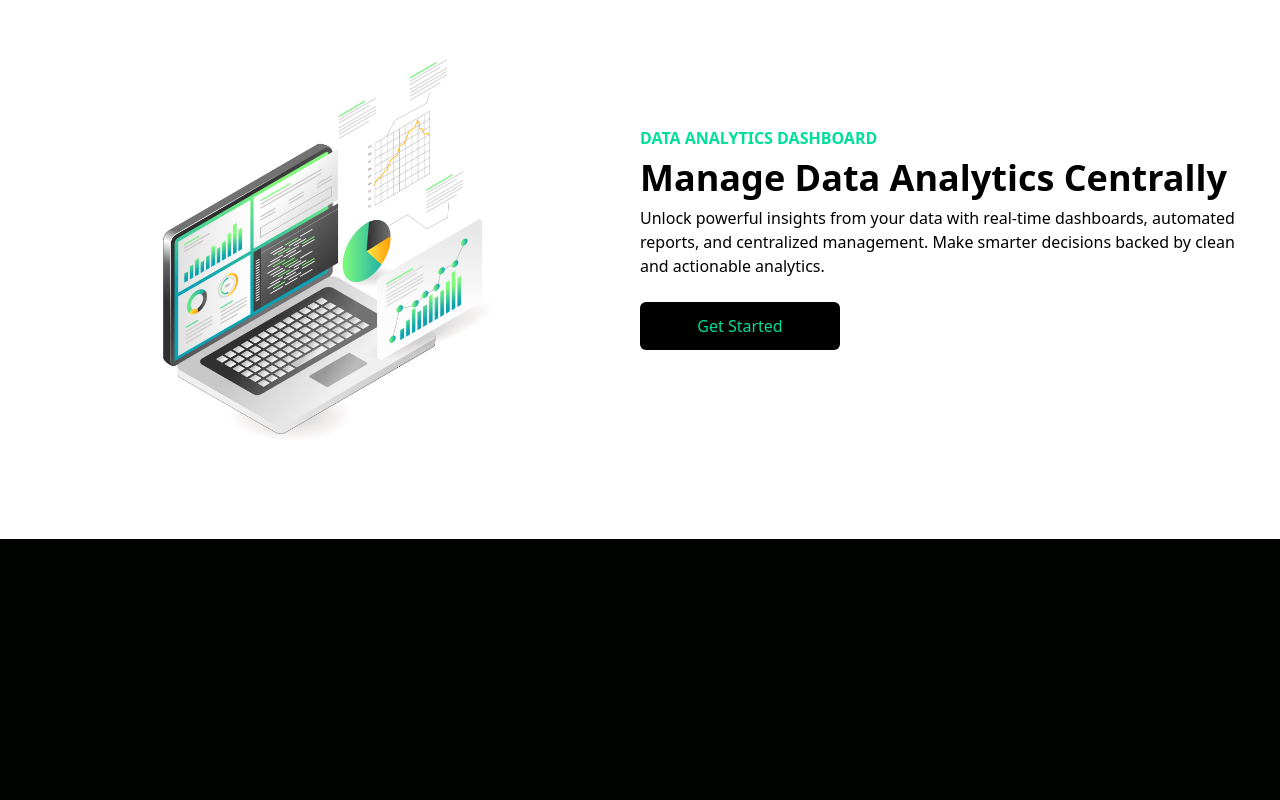
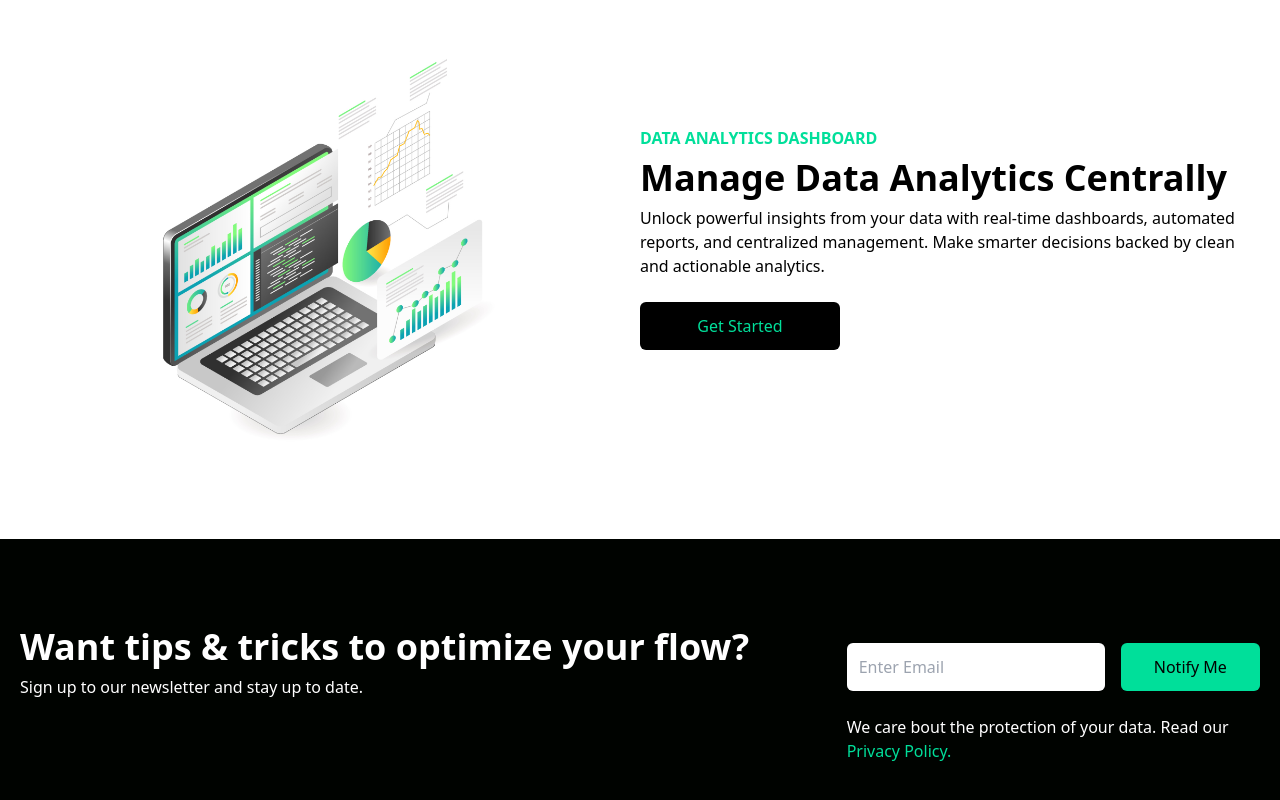
Before and after one commit to adityadomle/clean-react-ui, a React (Vite) app: page / in a window 1280 px wide. Shown: the part 838-1638 px from the top of the page. Before the commit the page ends 1377 px from the top, so only its background shows below. Built offline with nearby package versions, Linux system fonts and the light colour scheme.

Commit message:
made Newsletter component from scratch

```diff
--- a/src/App.jsx
+++ b/src/App.jsx
@@ -2,13 +2,14 @@
 import Navbar from './Components/Navbar'
 import Hero from './Components/Hero';
 import Analytics from './Components/Analytics';
-
+import Newsletter from './Components/Newsletter';
 function App() {
   return (
     <div>
       <Navbar />
       <Hero />
       <Analytics />
+      <Newsletter />
     </div>
   )
 }
--- /dev/null
+++ b/src/Components/Newsletter.jsx
@@ -0,0 +1,34 @@
+import React from 'react';
+
+const Newsletter = () => {
+  return (
+    <div className='w-full py-16 text-white px-4'>
+      <div className='max-w-[1240px] mx-auto grid lg:grid-cols-3'>
+        <div className='lg:col-span-2 my-4'>
+          <h1 className='md:text-4xl sm:text-3xl text-2xl font-bold py-2'>
+            Want tips & tricks to optimize your flow?
+          </h1>
+          <p>Sign up to our newsletter and stay up to date.</p>
+        </div>
+        <div className='my-4'>
+          <div className='flex flex-col sm:flex-row items-center justify-between w-full'>
+            <input
+              className='p-3 flex w-full rounded-md text-black'
+              type='email'
+              placeholder='Enter Email'
+            />
+            <button className='bg-[#00df9a] text-black rounded-md font-medium w-[200px] ml-4 my-6 px-6 py-3'>
+              Notify Me
+            </button>
+          </div>
+          <p>
+            We care bout the protection of your data. Read our{' '}
+            <span className='text-[#00df9a]'>Privacy Policy.</span>
+          </p>
+        </div>
+      </div>
+    </div>
+  );
+};
+
+export default Newsletter;
```
